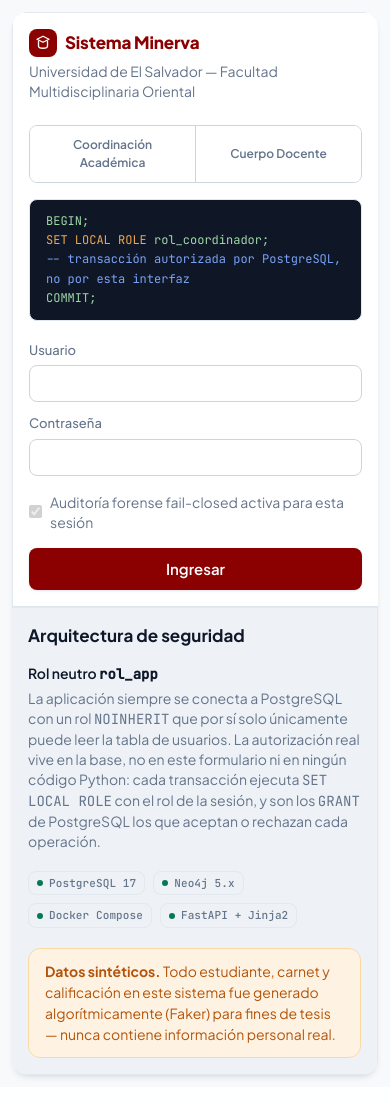
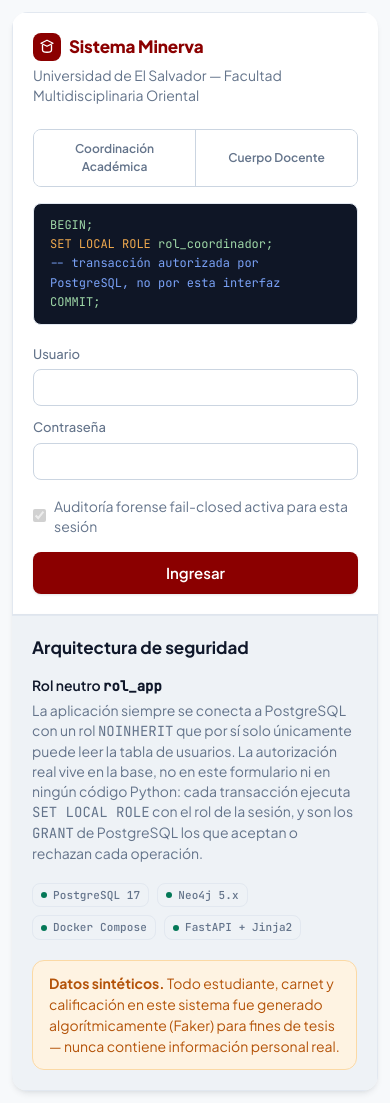
Before and after one commit to IsaiPortillo/academic-analytics-platform, a FastAPI app: page /login in a window 390 px wide. Before the commit the page ends 1080 px from the top, so only its background shows below. Run offline with FastAPI, Linux system fonts and the light colour scheme; parts of the project's set-up code (start-up, migrations or seed data) failed here and were passed over.

Commit message:
fix(login): conservar el padding literal del panel y reducirlo en teléfono por CSS
El padding responsivo movido a una clase dejaba al detector de diseño sin ver
el inset de los paneles del login. Se restaura el padding en línea (2rem) y la
regla móvil (1.25rem) lo sobrescribe con !important, documentado en el CSS.

Co-Authored-By: Claude Sonnet 5.5 <noreply@anthropic.com>

```diff
--- a/backend/app/static/src/input.css
+++ b/backend/app/static/src/input.css
@@ -1582,16 +1582,14 @@
     padding: 1.5rem;
     background-color: var(--color-bg);
   }
-  .login-pane {
-    padding: 2rem;
-  }
   @media (max-width: 639px) {
     .login-shell {
       padding: 0.75rem;
       align-items: flex-start;
     }
+    /* !important solo para ganarle al padding en línea de la plantilla. */
     .login-pane {
-      padding: 1.25rem;
+      padding: 1.25rem !important;
     }
     /* El banner SQL se lee entero: en 320px el comentario no cabe en una línea. */
     .sql-banner {
--- a/backend/app/templates/login.html
+++ b/backend/app/templates/login.html
@@ -6,7 +6,7 @@
 <div class="grid grid-cols-1 lg:grid-cols-[1fr_1.1fr] gap-0 w-full" style="max-width: 62rem; border-radius: var(--radius-lg); overflow: hidden; box-shadow: var(--shadow-raised);">
 
     <div class="card" style="border-radius: 0; border-right: none;">
-        <div class="card-body login-pane">
+        <div class="card-body login-pane" style="padding: 2rem;">
             <div class="topbar-brand mb-1">
                 <span class="topbar-brand-mark">
                     <svg viewBox="0 0 24 24" width="18" height="18" fill="none" stroke="currentColor" stroke-width="1.8" stroke-linecap="round" stroke-linejoin="round" aria-hidden="true">
@@ -83,7 +83,7 @@ COMMIT;</div>
     </div>
 
     <div class="card" style="border-radius: 0; background-color: var(--color-surface-sunken); border-left: none;">
-        <div class="card-body login-pane">
+        <div class="card-body login-pane" style="padding: 2rem;">
             <h2 class="page-subtitle mb-4" style="font-size: 1.0625rem;">Arquitectura de seguridad</h2>
 
             <div class="mb-5">
```
Also changed, not shown: backend/app/static/app.css.
